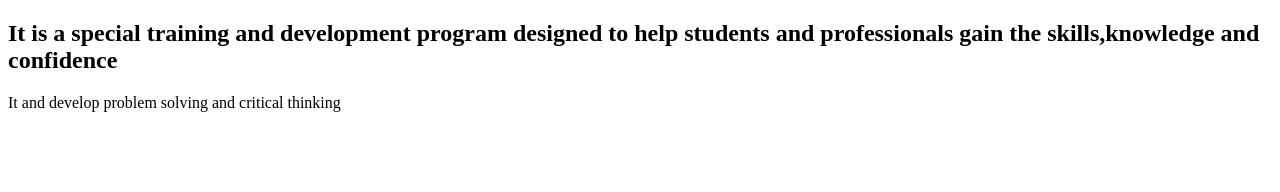
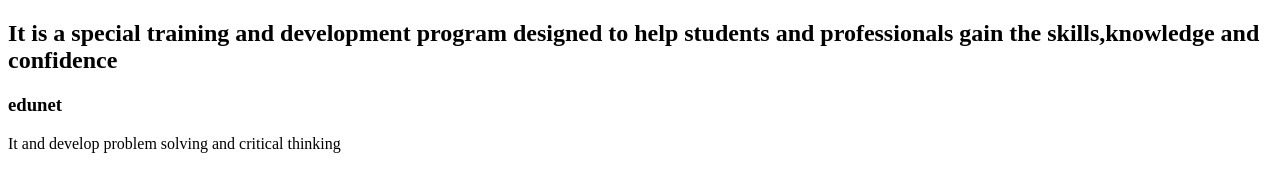
Before and after one commit to dumalaakhila/Day-3, a plain HTML site: page index.html in a window 1280 px wide. Drawn offline with Linux system fonts and the light colour scheme.

Commit message:
day3 h3 added

```diff
--- a/index.html
+++ b/index.html
@@ -4,6 +4,7 @@
 </head>
 <body>
     <h2> It is a special training and development program designed to help students and professionals gain the skills,knowledge and confidence</h2>
+    <h3>edunet</h3>
     <p>It and develop problem solving and critical thinking</p>
 </body>
 </html>
```
